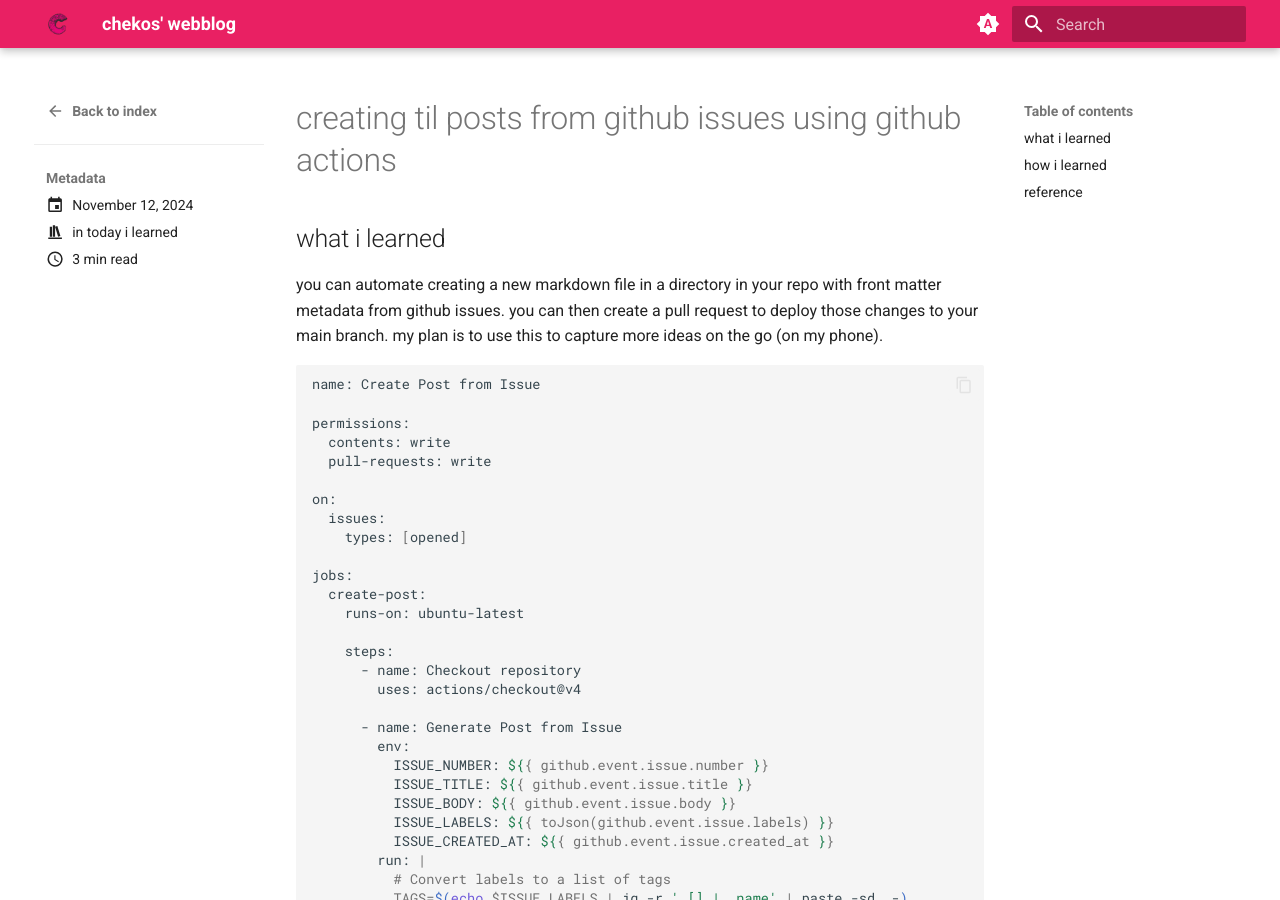
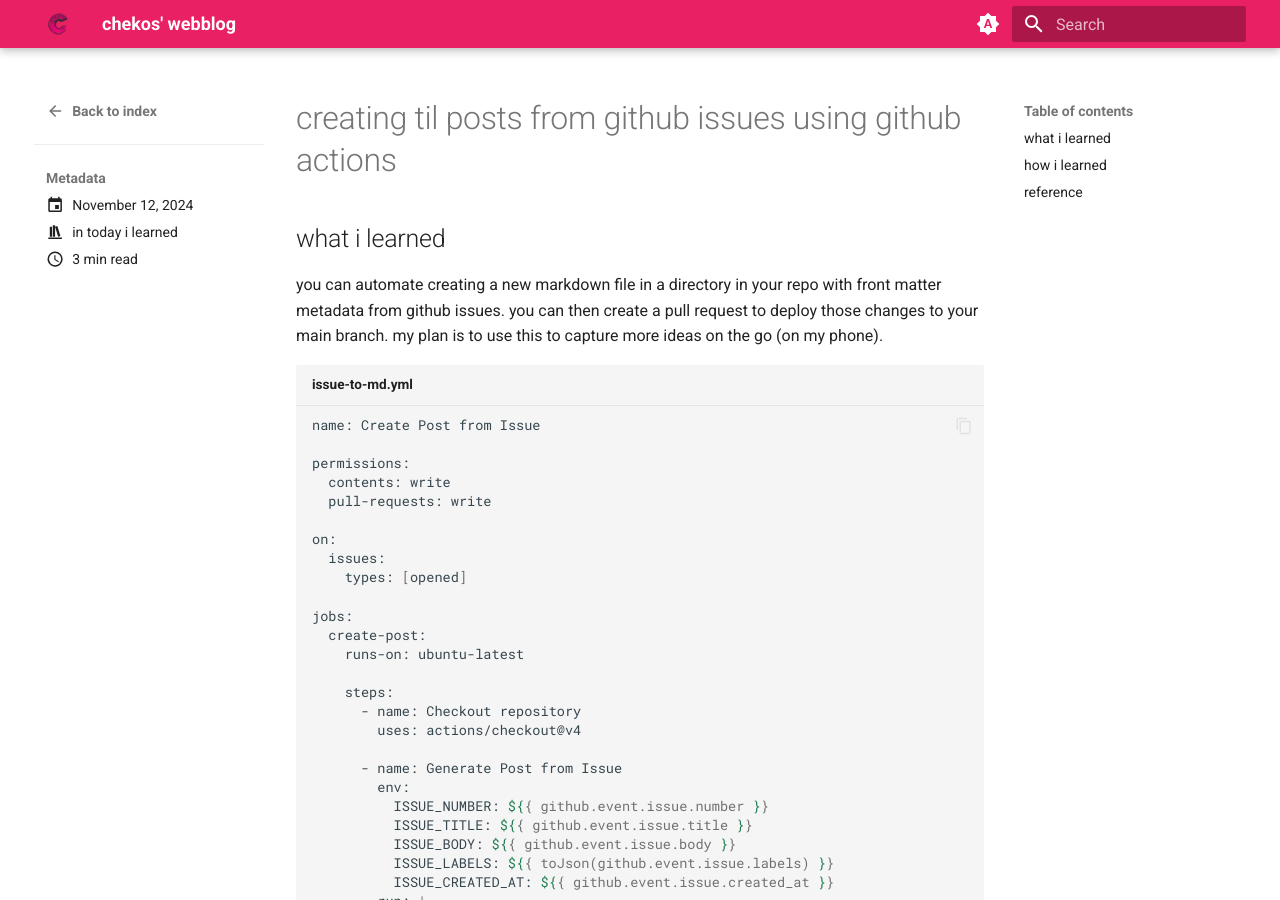
Before and after one commit to chekos/chekos.dev, an MkDocs documentation site: the page built from blog/posts/til/creating-til-posts-from-github-issues-using-github-actions.md, in a window 1280 px wide and 900 px high. Built offline with MkDocs 1.6.1 and Material for MkDocs 9.7.7, drawn with Linux system fonts in a browser that asks for light colours.

Commit message:
Update creating-til-posts-from-github-issues-using-github-actions.md

````diff
--- a/blog/posts/til/creating-til-posts-from-github-issues-using-github-actions.md
+++ b/blog/posts/til/creating-til-posts-from-github-issues-using-github-actions.md
@@ -11,7 +11,7 @@ tags: []
 you can automate creating a new markdown file in a directory in your repo with front matter metadata from github issues. you can then create a pull request to deploy those changes to your main branch. my plan is to use this to capture more ideas on the go (on my phone).
 
 
-```bash
+```bash title="issue-to-md.yml"
 name: Create Post from Issue
 
 permissions:
````
